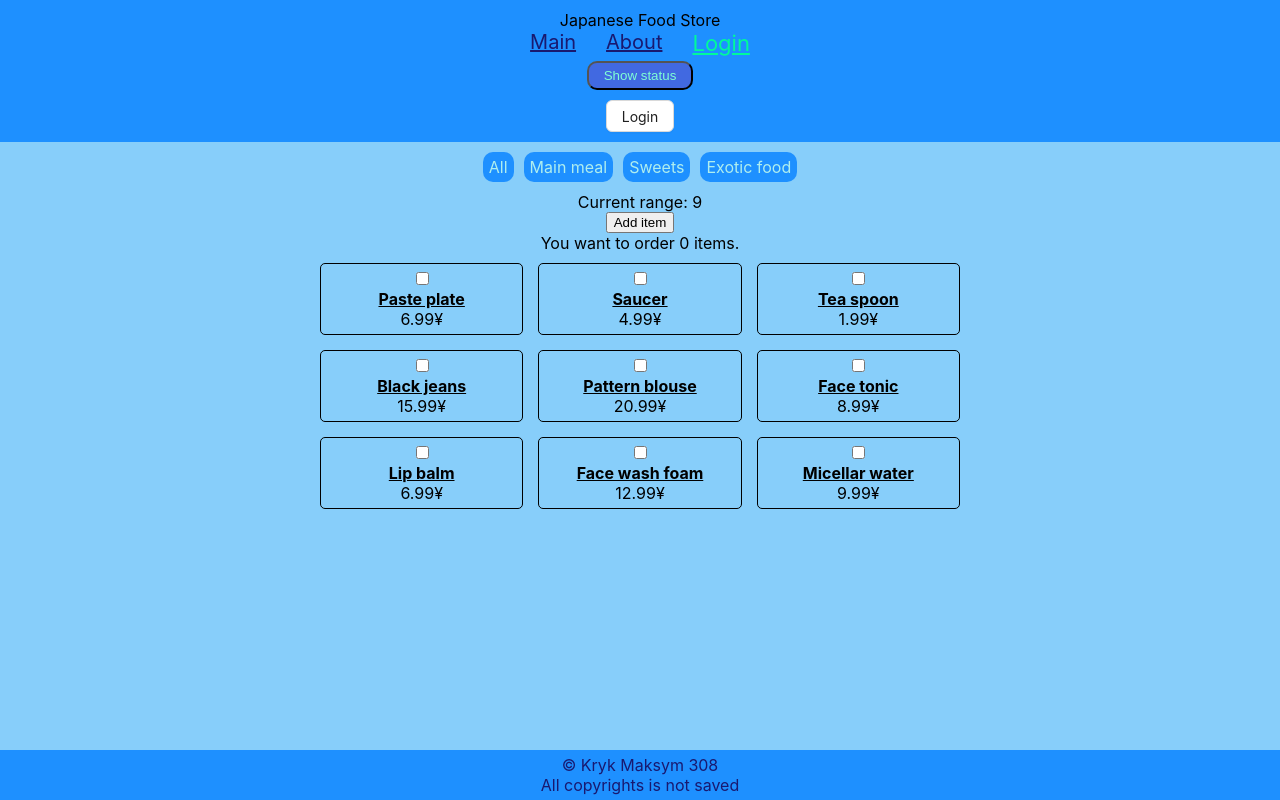
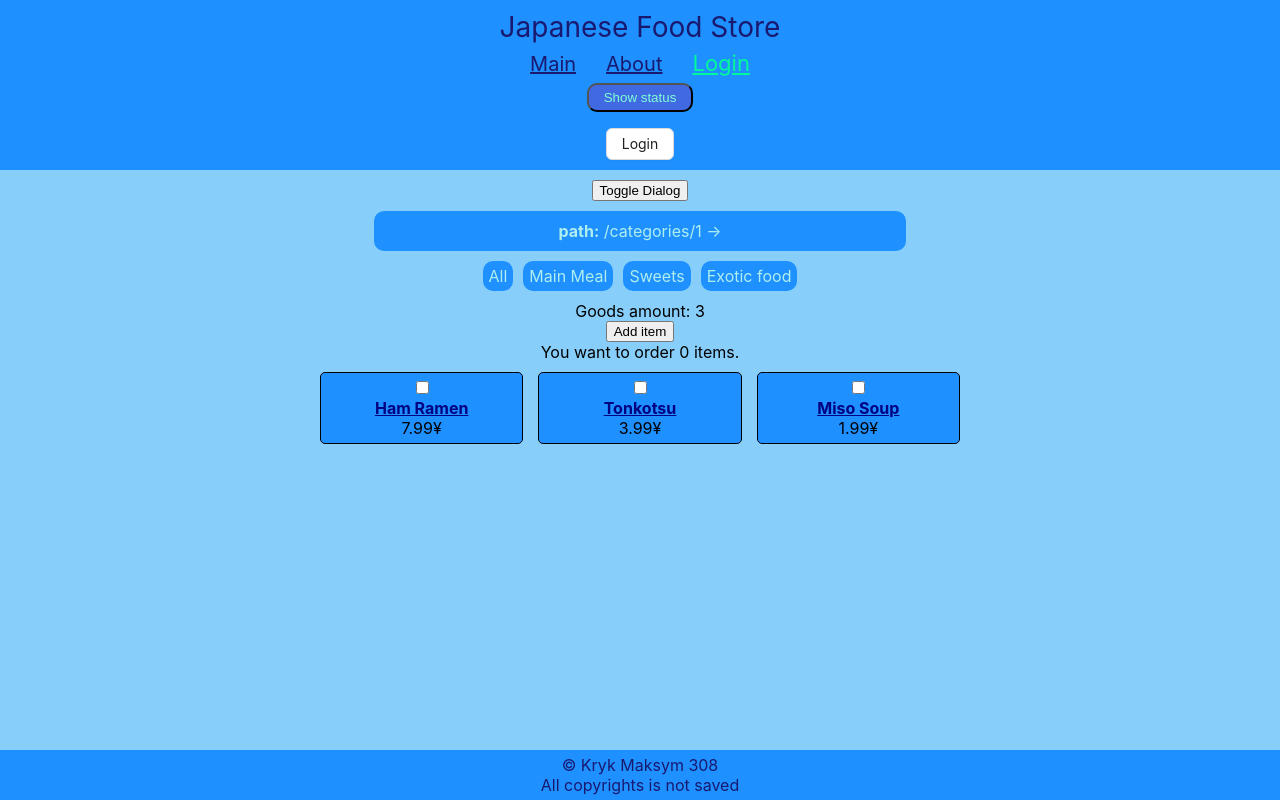
Before and after one commit to Shir0taka/Database_dev, a React (Create React App) app in the folder my-app/: page /categories/1 in a window 1280 px wide. Built offline with nearby package versions, Linux system fonts and the light colour scheme.

Commit message:
Patch 0.4 Fixed some bugs

```diff
--- a/my-app/package.json
+++ b/my-app/package.json
@@ -14,6 +14,7 @@
     "react-router-dom": "^6.8.1",
     "react-scripts": "5.0.1",
     "react-transition-group": "^4.4.5",
+    "redux": "^4.2.1",
     "styled-components": "^5.3.6",
     "web-vitals": "^2.1.4",
     "yup": "^1.2.0"
--- a/my-app/src/components/CategoryList/index.js
+++ b/my-app/src/components/CategoryList/index.js
@@ -1,15 +1,25 @@
+import { useContext } from "react";
+import { categoriesContext } from "../../contexts/CategoriesContext";
+import { useNavigate } from 'react-router-dom';
+
 import { Wrapper, CategoryItem } from './styles';
+import styles from './styles.module.css'
 
 const CategoryList = (props) => {
-    const categories = props.categories;
+    const navigate = useNavigate();
+    const categories = useContext(categoriesContext);
 
     const handleCategoryClick = (catId) => {
         props.getCategory(catId);
+        if (categories.filter(e => e.id == catId).length > 0)
+            navigate(`/categories/${catId}`);
+        else
+            navigate(`/`);
     }
 
     return(
-        <Wrapper>
-            <CategoryItem onClick={(e) => handleCategoryClick(0)}>All</CategoryItem>
+        <div className={styles.wrapper}>
+            <CategoryItem notSpecified onClick={(e) => handleCategoryClick(0)}>All</CategoryItem>
             {
                 categories.map(category => (
                     <CategoryItem
@@ -19,7 +29,7 @@ const CategoryList = (props) => {
                     </CategoryItem>
                 ))
             }
-        </Wrapper>
+        </div>
     )
 }
 
--- a/my-app/src/components/Content/index.js
+++ b/my-app/src/components/Content/index.js
@@ -1,45 +1,85 @@
 import ProductList from "../ProductList";
 import CategoryList from '../CategoryList';
-import { Component } from "react";
+import { useContext, useEffect, useState } from "react";
+import { useLocation, useParams } from "react-router-dom";
+import { categoriesContext } from "../../contexts/CategoriesContext";
+import Debug from "../Debug";
+
+import { CSSTransition } from "react-transition-group";
+
 import { Wrapper } from "./styles";
 
-const categories = [
-    { id: 1, name: "Main meal" },
-    { id: 2, name: "Sweets" },
-    { id: 3, name: "Exotic food" }
-]
+import store from '../../store.js';
+import styles from './styles.module.css'
+import './styles.css';
 
-class Content extends Component {
-    constructor(props) {
-        super(props);
-        this.state = {
-            categoryAmount: 0,
-            currentCategory: 0
-        }
+const Content = (props) => {
+    const { categoryId } = useParams();
+    const categories = useContext(categoriesContext);
+    const [categoryAmount, setCategoryAmount] = useState(0);
+    const [currentCategory, setCurrentCategory] = useState(0);
+    const location = useLocation();
+
+    let [history, setHistory] = useState([]);
+
+    useEffect(() => {
+      setHistory([...history, location.pathname]);
+    }, [location]);
+
+    useEffect(() => {
+        if (categoryId != null && categories.filter(e => e.id == categoryId).length > 0)
+            setCurrentCategory(+categoryId);
+
+        console.log(store.getState());
+
+        store.dispatch({ type: 'INCREMENT' });
+        console.log(store.getState());
+
+        store.dispatch({ type: 'INCREMENT' });
+        console.log(store.getState());
+
+        store.dispatch({ type: 'DECREMENT' });
+        console.log(store.getState());
+    }, []);
+
+    const addItem = (amount) => {
+        setCategoryAmount(amount);
     }
 
-    getCategory = (key) => {
-        this.setState({
-            currentCategory: key
-        });
+    const getCategory = (key) => {
+        setCurrentCategory(key);
     }
 
-    addItem = (amount) => {
-        this.setState({
-            categoryAmount: amount
-        })
-    }
+    const [showDialog, setShowDialog] = useState(false);
 
-    render() {
-        return (
-            <Wrapper>
-                <CategoryList getCategory={this.getCategory} categories={categories}/>
-                <div>Current range: {this.state.categoryAmount}</div>
-                <ProductList addItem={this.addItem} products={this.props.food} category={this.state.currentCategory}/>
-            </Wrapper>
-        );
-    }
+    const toggleDialog = () => {
+        setShowDialog(!showDialog);
+    };
 
+    return (
+        <div className={styles.wrapper}>
+            <button className={styles.toggleButton} onClick={toggleDialog}>Toggle Dialog</button>
+            <CSSTransition
+                in={showDialog}
+                timeout={800}
+                classNames="dialog"
+                unmountOnExit
+            >
+                <div className={styles.dialogEnter}>
+                <div >
+                <h1>Shy Dialog</h1>
+                <p>You opened a shy dialog box. Please close, he's shy</p>
+                <button onClick={toggleDialog}>Close Dialog</button>
+                </div>
+                </div>
+            </CSSTransition>
+
+            <Debug history={history}/>
+            <CategoryList getCategory={getCategory}/>
+            <div>Goods amount: {categoryAmount}</div>
+            <ProductList addItem={addItem} category={currentCategory}/>
+        </div>
+    );
 }
 
 export default Content;
--- a/my-app/src/components/Content/styles.module.css
+++ b/my-app/src/components/Content/styles.module.css
@@ -10,10 +10,11 @@
     top: 40%;
     left: 50%;
     transform: translate(-50%, -50%);
-    background-color: #b7c1c3;
+    background-color: #4169E1;
     padding: 20px;
     border-radius: 5px;
     box-shadow: 5px 5px 6px rgba(0, 0, 0, 0.3);
+    color: #B0E0E6;
 }
 
 .dialog-enter {
--- a/my-app/src/components/Debug/styles.module.css
+++ b/my-app/src/components/Debug/styles.module.css
@@ -1,7 +1,8 @@
 .wrapper {
     width: 40%;
-    background-color: #d1d1d1;
+    background-color: #1E90FF;
     border-radius: 10px;
     margin-top: 10px;
     padding: 10px;
+    color: #AFEEEE;
 }
--- a/my-app/src/components/Header/styles.module.css
+++ b/my-app/src/components/Header/styles.module.css
@@ -4,6 +4,8 @@
     display: flex;
     flex-direction: column;
     align-items: center;
+    font-size: 28px;
+    color: #191970;
 }
 
 .button {
--- a/my-app/src/components/Product/index.jsx
+++ b/my-app/src/components/Product/index.jsx
@@ -1,36 +1,98 @@
 import { Wrapper, Title } from "./styles";
+import styles from './styles.module.css'
+
 import { useParams } from "react-router-dom";
 
 import FeedbackForm from "../FeedbackForm";
 import Price from "../Price";
+import { useContext, useState } from "react";
+
+import { Formik, Form, Field, ErrorMessage } from 'formik';
+
+import { goodsContext } from "../../contexts/GoodsContext";
 
 
-function сonvertfromJpyToUah(jpy) {
+const сonvertfromJpyToUah = (jpy) => {
     const course = 0.25;
     const result = jpy * course;
     const rounded = Math.round(result * 100) / 100;
     return rounded.toString();
 }
 
-function Product(props) {
+const Product = (props) => {
     let { productId } = useParams();
+    const food = useContext(goodsContext);
+    const [comments, setComments] = useState([]);
 
-    let product = props.products.find(p => p.id == productId);
+    let product = food.find(p => p.id === +productId);
 
     const jpy = product.price;
     const uah = сonvertfromJpyToUah(jpy);
+
+    const handleCommentSubmit = (values, {resetForm}) => {
+        const newComment = {
+            author: values.author,
+            text: values.comment
+        }
+        setComments([...comments, newComment]);
+        resetForm();
+    }
+
     return(
-        <Wrapper>
+        <div className={styles.wrapper}>
+                <div>
+                    <div className={styles.title}>{product.name}</div>
+                    <div>Here's the difference in currency</div>
+                </div>
+                <div>
+                    <Price currency="uah" amount={uah}/>
+                    <Price currency="jpy" amount={jpy}/>
+                </div>
             <div>
-                <Title>{product.name}</Title>
-                <div>Here is the difference in currency</div>
+                <h2>Comments</h2>
+                {comments.length > 0 ? (
+                    comments.map((comment, index) => (
+                        <div key={index}>
+                            <p><strong>{comment.author}:</strong> {comment.text}</p>
+                        </div>
+                    ))
+                ) : (
+                    <p>Leave your comment, please</p>
+                )}
+                <Formik
+                    initialValues={{ author: '', comment: '' }}
+                    validate={values => {
+                        const errors = {};
+                        if (!values.author) {
+                            errors.author = 'Required';
+                        }
+                        if (!values.comment) {
+                            errors.comment = 'Required';
+                        }
+                        return errors;
+                    }}
+                    onSubmit={handleCommentSubmit}
+                >
+                    {({ isSubmitting }) => (
+                        <Form className={styles.commentForm}>
+                            <div className={styles.formGroup}>
+                                <label htmlFor="author">Author:</label>
+                                <Field className={styles.formControl} type="text" name="author" id="author" placeholder="Your name"/>
+                                <ErrorMessage className={styles.errorMessage} name="author" component="div" />
+                            </div>
+                            <div className={styles.formGroup}>
+                                <label htmlFor="comment">Comment:</label>
+                                <Field className={styles.formControl} as="textarea" name="comment" id="comment" placeholder="Your text"/>
+                                <ErrorMessage className={styles.errorMessage} name="comment" component="div" />
+                            </div>
+                            <button type="submit" disabled={isSubmitting} className={styles.submitButton}>
+                                Submit
+                            </button>
+                        </Form>
+                    )}
+                </Formik>
             </div>
-            <div>
-                <Price currency="uah" amount={uah}/>
-                <Price currency="jpy" amount={jpy}/>
-            </div>
-            <div><FeedbackForm/></div>
-        </Wrapper>
+        </div>
     )
 }
 
--- a/my-app/src/components/Product/styles.module.css
+++ b/my-app/src/components/Product/styles.module.css
@@ -5,9 +5,10 @@
     gap: 10px;
     width: 500px;
     margin: 15px auto;
-    background-color: #e1e1e1;
+    background-color: #1E90FF;
     border-radius: 10px;
     padding: 10px;
+    border-color: #191970;
 }
 
 .title {
@@ -32,27 +33,28 @@
     padding: 0.5rem;
     font-size: 1rem;
     line-height: 1.5;
-    color: #495057;
-    background-color: #fff;
+    color: #191970;
+    background-color: #E0FFFF;
     background-clip: padding-box;
-    border: 1px solid #ced4da;
+    border: 1px solid #191970;
     border-radius: 0.25rem;
     transition: border-color 0.15s ease-in-out, box-shadow 0.15s ease-in-out;
 }
 
 .formControl:focus {
-    color: #495057;
-    background-color: #fff;
-    border-color: #80bdff;
+    color: #191970;
+    background-color: #E0FFFF;
+    border-color: #191970;
     outline: 0;
     box-shadow: 0 0 0 0.2rem rgba(0, 123, 255, 0.25);
 }
 
 .errorMessage {
-    color: red;
+    color: #DC143C;
     font-size: 0.8rem;
     margin-top: 0.25rem;
     margin-left: 0.5rem;
+    text-shadow: #191970;
 }
 
 .submitButton {
@@ -62,38 +64,38 @@
     font-size: 1rem;
     font-weight: bold;
     line-height: 1.5;
-    color: #fff;
-    background-color: #576069;
-    border: 1px solid #484f55;
+    color: #AFEEEE;
+    background-color: #0000FF;
+    border: 1px solid #191970;
     border-radius: 0.25rem;
     transition: color 0.15s ease-in-out, background-color 0.15s ease-in-out,
     border-color 0.15s ease-in-out, box-shadow 0.15s ease-in-out;
 }
 
 .submitButton:hover {
-    color: #fff;
-    background-color: #454b51;
-    border-color: #35393c;
+    color: #E0FFFF;
+    background-color: #4169E1;
+    border-color: #191970;
 }
 
 .submitButton:disabled {
-    color: #fff;
-    background-color: #6c757d;
-    border-color: #6c757d;
+    color: #AFEEEE;
+    background-color: #7B68EE;
+    border-color: #191970;
 }
 
 .submitButton:not(:disabled):not(.disabled):active {
-    color: #fff;
+    color: #AFEEEE;
     background-color: #0062cc;
-    border-color: #005cbf;
+    border-color: #191970;
 }
 
 .submitButton:not(:disabled):not(.disabled):active:focus {
-    box-shadow: 0 0 0 0.2rem rgba(38, 143, 255, 0.5);
+    box-shadow: 0 0 0 0.2rem #191970;
     outline: 0;
 }
 
 .submitButton:not(:disabled):not(.disabled):focus {
-    box-shadow: 0 0 0 0.2rem rgba(0, 123, 255, 0.5);
+    box-shadow: 0 0 0 0.2rem #191970;
     outline: 0;
 }
--- a/my-app/src/components/ProductItem/styles.js
+++ b/my-app/src/components/ProductItem/styles.js
@@ -10,12 +10,13 @@ export const Item = styled.div`
     border: 1px solid black;
     border-radius: 5px;
     padding: 5px;
+    background-color: #1E90FF;
 `;
 Item.displayName = 'Item';
 
 export const Title = styled.div`
     a {
-        color: black;
+        color: #000080;
         font-weight: bolder;
     }
 `;
--- a/my-app/src/components/ProductList/index.js
+++ b/my-app/src/components/ProductList/index.js
@@ -10,7 +10,7 @@ import { goodsContext } from "../../contexts/GoodsContext";
 let instancesCount = 0
 
 const ProductList = (props) => {
-    const goods = useContext(goodsContext);
+    const food = useContext(goodsContext);
     let [categoryProducts, setCategoryProducts] = useState([]);
 
     const [amount, setAmount] = useState(0);
@@ -45,11 +45,11 @@ const ProductList = (props) => {
 
     useEffect(() => {
         if (props.category === 0) {
-            setCategoryProducts(goods);
+            setCategoryProducts(food);
         } else {
-            setCategoryProducts(goods.filter(product => product.categoryId === props.category));
+            setCategoryProducts(food.filter(product => product.categoryId === props.category));
         }
-    }, [props.category, goods]);
+    }, [props.category, food]);
 
     return (
         <>
--- a/my-app/src/contexts/CategoriesContext.js
+++ b/my-app/src/contexts/CategoriesContext.js
@@ -1,9 +1,9 @@
 import { createContext } from 'react';
 
 const categoriesList = [
-    { id: 1, name: "Tableware" },
-    { id: 2, name: "Clothes" },
-    { id: 3, name: "Cosmetics" }
+    { id: 1, name: "Main Meal" },
+    { id: 2, name: "Sweets" },
+    { id: 3, name: "Exotic food" }
 ]
 
 export const categoriesContext = createContext(categoriesList);
--- a/my-app/src/contexts/GoodsContext.js
+++ b/my-app/src/contexts/GoodsContext.js
@@ -1,15 +1,15 @@
 import { createContext } from 'react';
 
-const goodsList = [
-    { id: 1, name: "Paste plate", price: 6.99, categoryId: 1 },
-    { id: 2, name: "Saucer", price: 4.99, categoryId: 1 },
-    { id: 3, name: "Tea spoon", price: 1.99, categoryId: 1 },
-    { id: 4, name: "Black jeans", price: 15.99, categoryId: 2 },
-    { id: 5, name: "Pattern blouse", price: 20.99, categoryId: 2 },
-    { id: 6, name: "Face tonic", price: 8.99, categoryId: 3 },
-    { id: 7, name: "Lip balm", price: 6.99, categoryId: 3 },
-    { id: 8, name: "Face wash foam", price: 12.99, categoryId: 3 },
-    { id: 9, name: "Micellar water", price: 9.99, categoryId: 3 },
+const foodList = [
+    { id: 1, name: "Ham Ramen", price: 7.99, categoryId: 1 },
+    { id: 2, name: "Tonkotsu", price: 3.99, categoryId: 1 },
+    { id: 3, name: "Miso Soup", price: 1.99, categoryId: 1 },
+    { id: 4, name: "Dorayaki", price: 2.99, categoryId: 2 },
+    { id: 5, name: "Mochi", price: 0.99, categoryId: 2 },
+    { id: 6, name: "Dango", price: 1.99, categoryId: 2 },
+    { id: 7, name: "Unagi", price: 30.99, categoryId: 3 },
+    { id: 8, name: "Natto", price: 10.99, categoryId: 3 },
+    { id: 9, name: "Sushi", price: 14.99, categoryId: 3 },
 ]
 
-export const goodsContext = createContext(goodsList);
+export const goodsContext = createContext(foodList);
```
Also changed, not shown: 1 other file (tests, documents, lock files or other folders).
